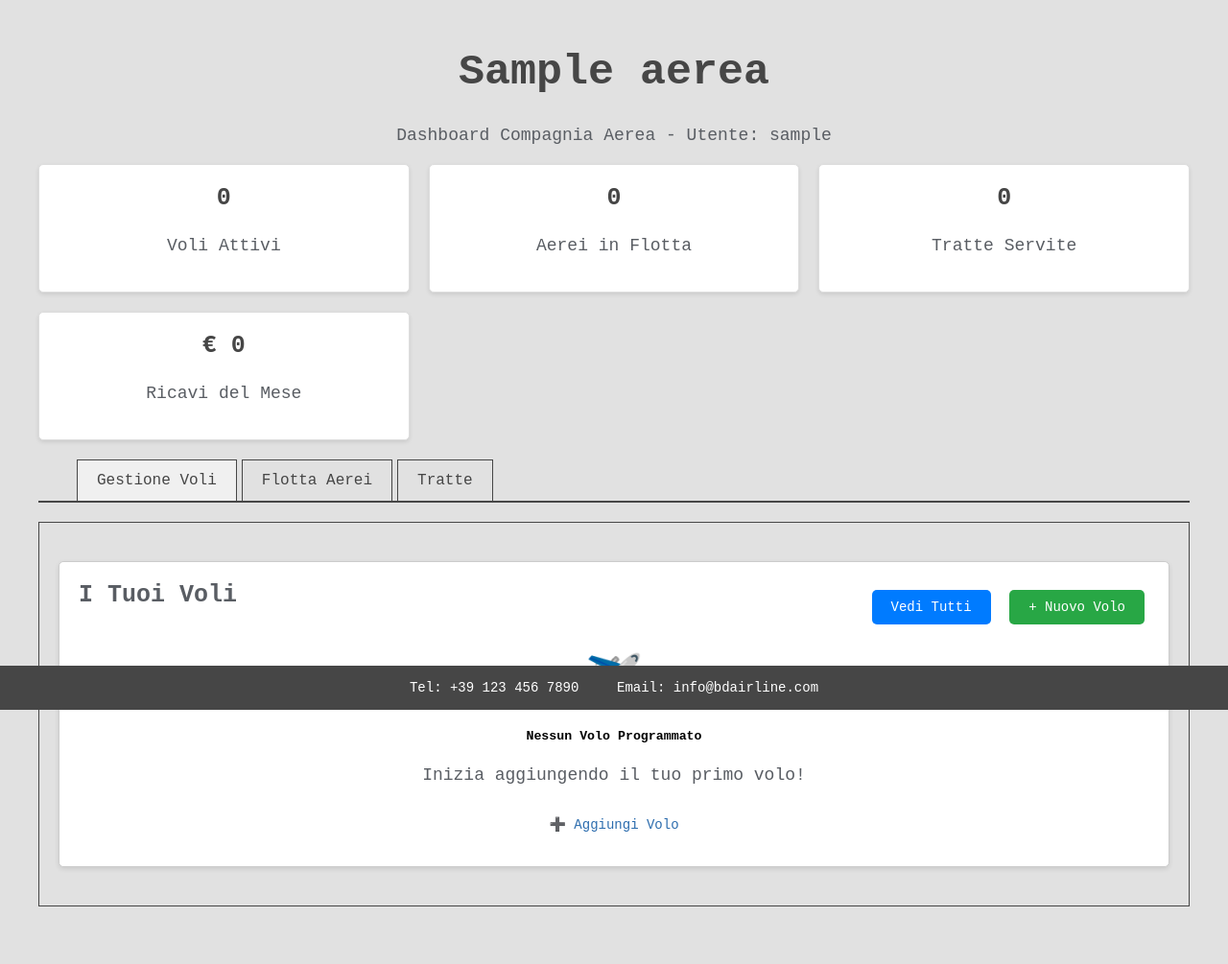
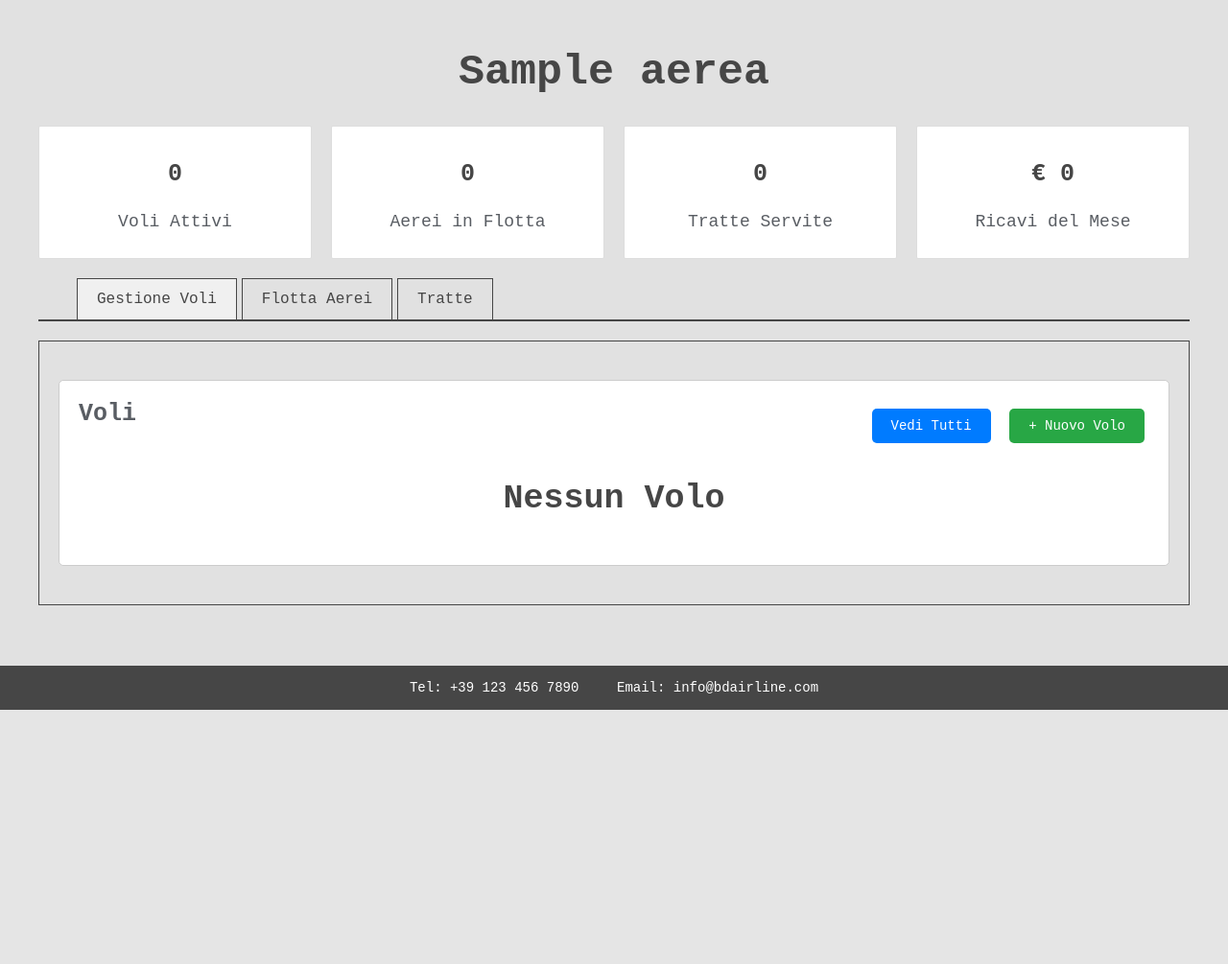
Before and after one commit to Alessandro-Dal-Ceredo/airline_project, a Flask app: page /dashboard/compagnia in a window 1280 px wide. Shown: the part 60-1065 px from the top of the page at 96% size. After the commit the page ends 800 px from the top, so only its background shows below. Run offline with Flask 3, Linux system fonts and the light colour scheme; a user stored in the database is signed in; tables that the repository leaves empty hold one stand-in row (values such as "Sample post").

Commit message:
html di register, dashboard_compagnia e style

```diff
--- a/static/css/style.css
+++ b/static/css/style.css
@@ -154,7 +154,6 @@ li {
     border: 1px solid #ccc;
     padding: 30px;
     border-radius: 5px;
-    box-shadow: 0 2px 5px rgba(0, 0, 0, 0.1);
     margin: 20px auto;
     max-width: 500px;
 }
@@ -220,7 +219,6 @@ table tr:hover {
     border: 1px solid #ccc;
     padding: 20px;
     border-radius: 5px;
-    box-shadow: 0 2px 5px rgba(0, 0, 0, 0.1);
     margin: 20px 0;
 }
 
@@ -234,7 +232,6 @@ table tr:hover {
     border: 1px solid #ccc;
     padding: 30px;
     border-radius: 5px;
-    box-shadow: 0 2px 5px rgba(0, 0, 0, 0.1);
     margin: 20px 0;
 }
 
@@ -333,7 +330,6 @@ table tr:hover {
     padding: 20px;
     margin: 15px 0;
     border-radius: 5px;
-    box-shadow: 0 2px 4px rgba(0, 0, 0, 0.1);
 }
 
 .flight-info {
@@ -355,7 +351,7 @@ table tr:hover {
 /* DASHBOARD CARDS */
 .dashboard-grid {
     display: grid;
-    grid-template-columns: repeat(auto-fit, minmax(300px, 1fr));
+    grid-template-columns: repeat(auto-fit, minmax(70px, 1fr));
     gap: 20px;
     margin: 20px 0;
 }
@@ -363,13 +359,12 @@ table tr:hover {
 .dashboard-card {
     background-color: #fff;
     border: 1px solid #ddd;
-    padding: 20px;
-    border-radius: 5px;
-    box-shadow: 0 2px 4px rgba(0, 0, 0, 0.1);
+    padding: 10px;
+    border-radius: 2px;
 }
 
 .dashboard-card h3 {
-    margin-top: 0;
+    margin-top: 1;
     color: #464646;
 }
 
--- a/templates/dashboard_compagnia.html
+++ b/templates/dashboard_compagnia.html
@@ -4,7 +4,6 @@
 
 {% block content %}
 <h1>{{ compagnia.nome_compagnia }}</h1>
-<p>Dashboard Compagnia Aerea - Utente: {{ current_user.username }}</p>
 
 <!-- Statistiche Generali -->
 <div class="dashboard-grid">
@@ -45,7 +44,7 @@
         <div class="tab-pane active" id="voli">
             <div class="card">
                 <div class="d-flex justify-content-between align-items-center mb-3">
-                    <h3>I Tuoi Voli</h3>
+                    <h3>Voli</h3>
                     <div>
                         <a href="{{ url_for('gestione_voli') }}" class="btn btn-primary">Vedi Tutti</a>
                         <a href="{{ url_for('nuovo_volo') }}" class="btn btn-success">+ Nuovo Volo</a>
@@ -108,12 +107,7 @@
                             </table>
                         {% else %}
                             <div class="text-center">
-                                <div style="font-size: 3em;">✈️</div>
-                                <h5>Nessun Volo Programmato</h5>
-                                <p>Inizia aggiungendo il tuo primo volo!</p>
-                                <a href="{{ url_for('nuovo_volo') }}" class="btn">
-                                    ➕ Aggiungi Volo
-                                </a>
+                                <h2>Nessun Volo</h2>
                             </div>
                         {% endif %}
                     </div>
```
Also changed, not shown: templates/register.html (+4 -6 lines).
